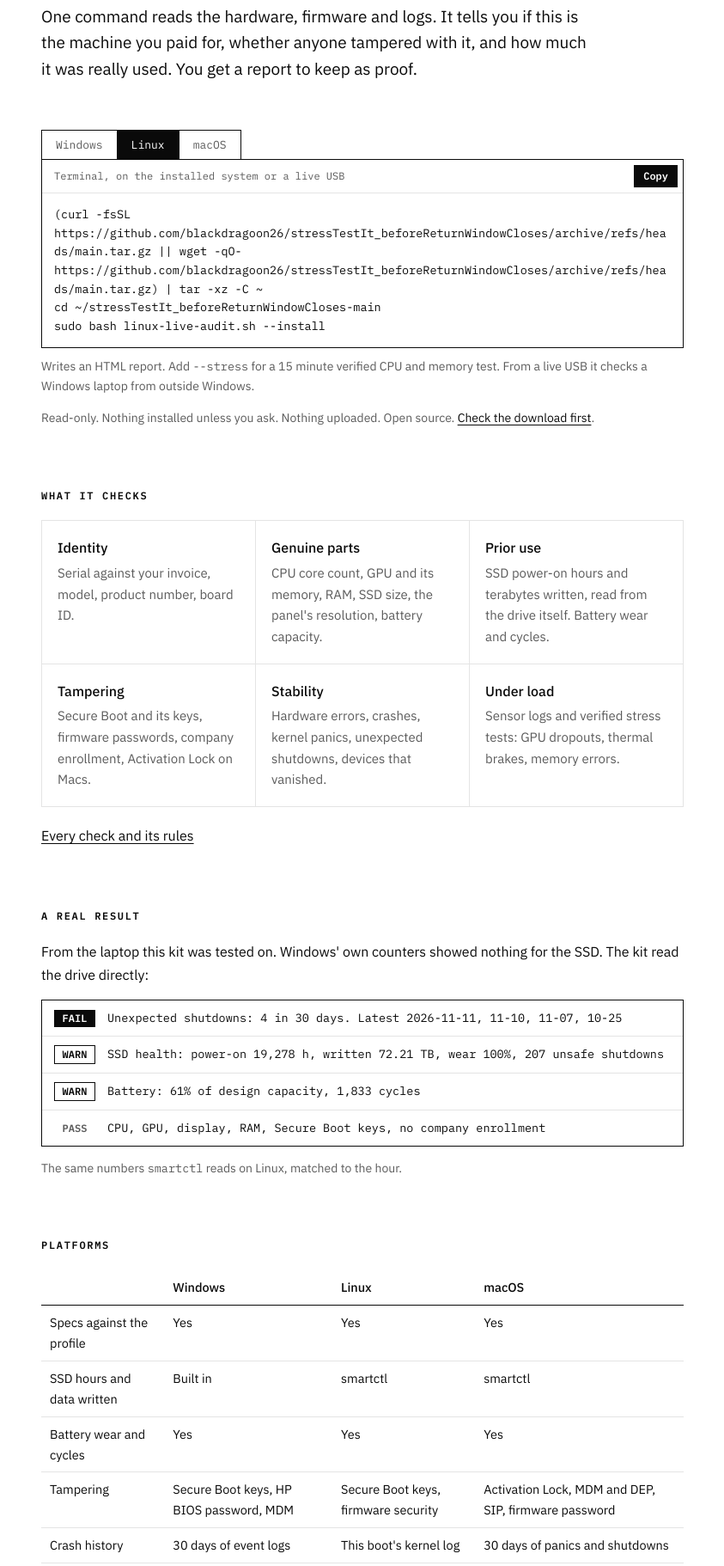
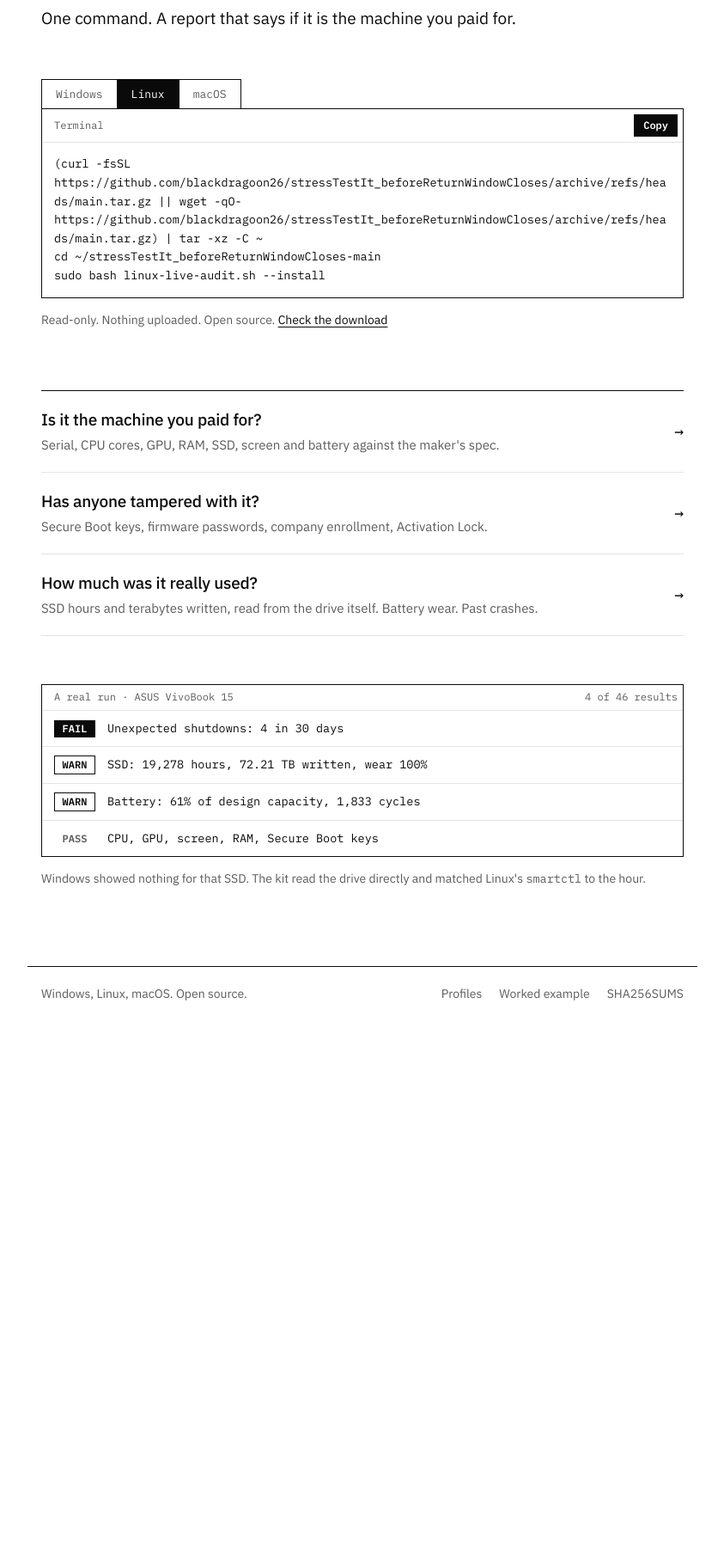
Before and after one commit to blackdragoon26/stressTestIt_beforeReturnWindowCloses, a plain HTML site: page docs/index.html in a window 1280 px wide. Shown: the part 278-2100 px from the top of the page at 86% size, without its empty margins (218-1061 px from the left). After the commit the page ends 1488 px from the top, so only its background shows below. Drawn offline with Linux system fonts and the light colour scheme.

Commit message:
feat: leaner landing page with motion and hover states
Signed-off-by: blackdragoon26 <sankalp.jha9643@gmail.com>

```diff
--- a/docs/index.html
+++ b/docs/index.html
@@ -13,7 +13,6 @@
   <nav>
     <a href="docs.html#guide">Guide</a>
     <a href="docs.html#checks">Checks</a>
-    <a href="docs.html#profiles">Profiles</a>
     <a href="docs.html#trust">Trust</a>
     <a href="https://github.com/blackdragoon26/stressTestIt_beforeReturnWindowCloses">GitHub</a>
   </nav>
@@ -21,12 +20,11 @@
 
 <main>
   <section class="hero">
-    <h1>Check your laptop before the return window closes.</h1>
-    <p class="lead">One command reads the hardware, firmware and logs. It tells you if this is the machine you
-      paid for, whether anyone tampered with it, and how much it was really used. You get a report to keep as proof.</p>
+    <h1>Check your laptop before the return window closes.<span class="caret" aria-hidden="true"></span></h1>
+    <p class="lead">One command. A report that says if it is the machine you paid for.</p>
   </section>
 
-  <section>
+  <section class="cmd">
     <div class="os" role="tablist" aria-label="Operating system">
       <button type="button" role="tab" id="tab-windows" aria-controls="panel-windows" aria-selected="true">Windows</button>
       <button type="button" role="tab" id="tab-linux" aria-controls="panel-linux" aria-selected="false">Linux</button>
@@ -35,96 +33,68 @@
 
     <div class="os-panel" role="tabpanel" id="panel-windows" aria-labelledby="tab-windows">
       <div class="code">
-        <div class="code-bar"><span>Terminal (Admin): press Win + X</span><button class="copy" type="button">Copy</button></div>
+        <div class="code-bar"><span>Terminal (Admin)</span><button class="copy" type="button">Copy</button></div>
 <pre><code>Set-ExecutionPolicy -Scope Process Bypass -Force
 Invoke-WebRequest https://github.com/blackdragoon26/stressTestIt_beforeReturnWindowCloses/archive/refs/heads/main.zip -OutFile $env:TEMP\omen-kit.zip -UseBasicParsing
 Expand-Archive $env:TEMP\omen-kit.zip -DestinationPath C:\omen-kit -Force
 cd C:\omen-kit\stressTestIt_beforeReturnWindowCloses-main
 .\omen-audit.ps1</code></pre>
       </div>
-      <p class="note">Writes a PDF report. Add <code>-Monitor -Minutes 60</code> during stress tests and <code>-Quick</code> every evening.</p>
     </div>
 
     <div class="os-panel" role="tabpanel" id="panel-linux" aria-labelledby="tab-linux" hidden>
       <div class="code">
-        <div class="code-bar"><span>Terminal, on the installed system or a live USB</span><button class="copy" type="button">Copy</button></div>
+        <div class="code-bar"><span>Terminal</span><button class="copy" type="button">Copy</button></div>
 <pre><code>(curl -fsSL https://github.com/blackdragoon26/stressTestIt_beforeReturnWindowCloses/archive/refs/heads/main.tar.gz || wget -qO- https://github.com/blackdragoon26/stressTestIt_beforeReturnWindowCloses/archive/refs/heads/main.tar.gz) | tar -xz -C ~
 cd ~/stressTestIt_beforeReturnWindowCloses-main
 sudo bash linux-live-audit.sh --install</code></pre>
       </div>
-      <p class="note">Writes an HTML report. Add <code>--stress</code> for a 15 minute verified CPU and memory test. From a live USB it checks a Windows laptop from outside Windows.</p>
     </div>
 
     <div class="os-panel" role="tabpanel" id="panel-mac" aria-labelledby="tab-mac" hidden>
       <div class="code">
-        <div class="code-bar"><span>Terminal</span><button class="copy" type="button">Copy</button></div>
+        <div class="code-bar"><span>Terminal &middot; experimental</span><button class="copy" type="button">Copy</button></div>
 <pre><code>curl -fsSL https://github.com/blackdragoon26/stressTestIt_beforeReturnWindowCloses/archive/refs/heads/main.tar.gz | tar -xz -C ~
 cd ~/stressTestIt_beforeReturnWindowCloses-main
 bash mac-audit.sh</code></pre>
       </div>
-      <p class="note">Experimental: not yet run on a real Mac. Writes an HTML report. For SSD hours, install smartmontools first.</p>
     </div>
 
-    <p class="fine">Read-only. Nothing installed unless you ask. Nothing uploaded. Open source.
-      <a href="docs.html#trust">Check the download first</a>.</p>
+    <p class="fine">Read-only. Nothing uploaded. Open source. <a href="docs.html#trust">Check the download</a></p>
   </section>
 
   <section>
-    <h2>What it checks</h2>
-    <div class="grid">
-      <div><h3>Identity</h3><p>Serial against your invoice, model, product number, board ID.</p></div>
-      <div><h3>Genuine parts</h3><p>CPU core count, GPU and its memory, RAM, SSD size, the panel's resolution, battery capacity.</p></div>
-      <div><h3>Prior use</h3><p>SSD power-on hours and terabytes written, read from the drive itself. Battery wear and cycles.</p></div>
-      <div><h3>Tampering</h3><p>Secure Boot and its keys, firmware passwords, company enrollment, Activation Lock on Macs.</p></div>
-      <div><h3>Stability</h3><p>Hardware errors, crashes, kernel panics, unexpected shutdowns, devices that vanished.</p></div>
-      <div><h3>Under load</h3><p>Sensor logs and verified stress tests: GPU dropouts, thermal brakes, memory errors.</p></div>
-    </div>
-    <p class="more"><a href="docs.html#checks">Every check and its rules</a></p>
+    <ul class="qs">
+      <li><a href="docs.html#checks">
+        <span class="q">Is it the machine you paid for?</span>
+        <span class="a">Serial, CPU cores, GPU, RAM, SSD, screen and battery against the maker's spec.</span>
+        <span class="arrow" aria-hidden="true">&rarr;</span></a></li>
+      <li><a href="docs.html#checks">
+        <span class="q">Has anyone tampered with it?</span>
+        <span class="a">Secure Boot keys, firmware passwords, company enrollment, Activation Lock.</span>
+        <span class="arrow" aria-hidden="true">&rarr;</span></a></li>
+      <li><a href="docs.html#checks">
+        <span class="q">How much was it really used?</span>
+        <span class="a">SSD hours and terabytes written, read from the drive itself. Battery wear. Past crashes.</span>
+        <span class="arrow" aria-hidden="true">&rarr;</span></a></li>
+    </ul>
   </section>
 
   <section>
-    <h2>A real result</h2>
-    <p>From the laptop this kit was tested on. Windows' own counters showed nothing for the SSD. The kit read the drive directly:</p>
-    <div class="result">
-      <div class="row"><span class="tag fail">FAIL</span><span>Unexpected shutdowns: 4 in 30 days. Latest 2026-11-11, 11-10, 11-07, 10-25</span></div>
-      <div class="row"><span class="tag warn">WARN</span><span>SSD health: power-on 19,278 h, written 72.21 TB, wear 100%, 207 unsafe shutdowns</span></div>
+    <div class="result run" id="result">
+      <div class="code-bar"><span>A real run &middot; ASUS VivoBook 15</span><span>4 of 46 results</span></div>
+      <div class="row"><span class="tag fail">FAIL</span><span>Unexpected shutdowns: 4 in 30 days</span></div>
+      <div class="row"><span class="tag warn">WARN</span><span>SSD: 19,278 hours, 72.21 TB written, wear 100%</span></div>
       <div class="row"><span class="tag warn">WARN</span><span>Battery: 61% of design capacity, 1,833 cycles</span></div>
-      <div class="row"><span class="tag pass">PASS</span><span>CPU, GPU, display, RAM, Secure Boot keys, no company enrollment</span></div>
+      <div class="row"><span class="tag pass">PASS</span><span>CPU, GPU, screen, RAM, Secure Boot keys</span></div>
     </div>
-    <p class="fine">The same numbers <code>smartctl</code> reads on Linux, matched to the hour.</p>
-  </section>
-
-  <section>
-    <h2>Platforms</h2>
-    <div class="matrix">
-      <table>
-        <tr><th></th><th>Windows</th><th>Linux</th><th>macOS</th></tr>
-        <tr><td>Specs against the profile</td><td>Yes</td><td>Yes</td><td>Yes</td></tr>
-        <tr><td>SSD hours and data written</td><td>Built in</td><td>smartctl</td><td>smartctl</td></tr>
-        <tr><td>Battery wear and cycles</td><td>Yes</td><td>Yes</td><td>Yes</td></tr>
-        <tr><td>Tampering</td><td>Secure Boot keys, HP BIOS password, MDM</td><td>Secure Boot keys, firmware security</td><td>Activation Lock, MDM and DEP, SIP, firmware password</td></tr>
-        <tr><td>Crash history</td><td>30 days of event logs</td><td>This boot's kernel log</td><td>30 days of panics and shutdowns</td></tr>
-        <tr><td>Under load</td><td>Sensor log during your tests</td><td>15 min verified stress test</td><td>Not yet</td></tr>
-        <tr><td>Report</td><td>PDF and HTML</td><td>HTML</td><td>HTML</td></tr>
-        <tr><td>Status</td><td>Tested</td><td>Tested</td><td>Experimental</td></tr>
-      </table>
-    </div>
-  </section>
-
-  <section>
-    <h2>Supported laptops</h2>
-    <p>Every laptop runs the health, tamper and prior-use checks. With a profile, every spec is also compared against what the maker promised.</p>
-    <ul class="plain">
-      <li>HP OMEN Transcend 16-u0005TX (834T6PA)</li>
-      <li>ASUS VivoBook 15 X515DA</li>
-    </ul>
-    <p class="more"><a href="docs.html#profiles">Add your laptop</a></p>
+    <p class="fine">Windows showed nothing for that SSD. The kit read the drive directly and matched Linux's <code>smartctl</code> to the hour.</p>
   </section>
 </main>
 
 <footer>
-  <span>Open source. Not affiliated with HP, ASUS, Apple or Microsoft.</span>
-  <a href="SHA256SUMS.txt">SHA256SUMS</a>
+  <span>Windows, Linux, macOS. Open source.</span>
+  <span class="links"><a href="docs.html#profiles">Profiles</a><a href="docs.html#omen-day">Worked example</a><a href="SHA256SUMS.txt">SHA256SUMS</a></span>
 </footer>
 
 <script>
@@ -156,6 +126,12 @@ bash mac-audit.sh</code></pre>
       try { navigator.clipboard.writeText(code.innerText).then(done, selectInstead); } catch (e) { selectInstead(); }
     });
   });
+
+  // Hovering the sample result runs the scan again
+  var result = document.getElementById('result');
+  result.addEventListener('mouseenter', function () {
+    result.classList.remove('run'); void result.offsetWidth; result.classList.add('run');
+  });
 })();
 </script>
 </body>
--- a/docs/site.css
+++ b/docs/site.css
@@ -49,8 +49,14 @@ main > *, article > * { min-width: 0; }
 }
 .mark { font: 600 14px/1 var(--mono); letter-spacing: 0.14em; text-decoration: none; }
 nav { display: flex; flex-wrap: wrap; gap: 4px 22px; font-size: 15px; }
-nav a { text-decoration: none; color: var(--muted); }
-nav a:hover, nav a[aria-current] { color: var(--fg); }
+/* links in the header and footer: an underline that draws in from the left */
+nav a, footer .links a {
+  text-decoration: none; color: var(--muted); padding-bottom: 2px;
+  background: linear-gradient(currentColor, currentColor) 0 100% / 0 1px no-repeat;
+  transition: background-size .28s cubic-bezier(.2,.7,.2,1), color .2s;
+}
+nav a:hover, nav a[aria-current], footer .links a:hover { color: var(--fg); background-size: 100% 1px; }
+footer .links { display: flex; flex-wrap: wrap; gap: 4px 20px; }
 
 /* landing */
 section { padding: 52px 0 4px; }
@@ -69,7 +75,10 @@ h3 { font-size: 16px; font-weight: 500; margin: 0 0 4px; }
   background: var(--bg); color: var(--muted); border: 0; border-right: 1px solid var(--fg);
 }
 .os button:last-child { border-right: 0; }
+.os button { transition: background-color .2s, color .2s; }
+.os button:hover { color: var(--fg); background: var(--soft); }
 .os button[aria-selected="true"] { background: var(--fg); color: var(--bg); }
+.os-panel:not([hidden]) { animation: swap .32s cubic-bezier(.2,.7,.2,1); }
 .os-panel .note { font-size: 14px; color: var(--muted); margin: 10px 0 0; }
 
 /* code: a label bar on top carries the copy button, so it never covers the command */
@@ -93,9 +102,33 @@ pre, code { font-family: var(--mono); font-size: 13.5px; }
 .grid > div { padding: 18px; border-right: 1px solid var(--rule); border-bottom: 1px solid var(--rule); }
 .grid p { margin: 0; color: var(--muted); font-size: 15px; }
 
-/* sample result */
-.result { border: 1px solid var(--fg); font: 13.5px/1.5 var(--mono); }
-.row { display: flex; gap: 14px; padding: 10px 14px; border-bottom: 1px solid var(--rule); align-items: baseline; }
+/* the three questions */
+.qs { list-style: none; padding: 0; margin: 0; border-top: 1px solid var(--fg); }
+.qs li { border-bottom: 1px solid var(--rule); }
+.qs a {
+  display: grid; grid-template-columns: 1fr auto; gap: 2px 20px; align-items: center;
+  padding: 18px 12px; margin: 0 -12px; text-decoration: none;
+  transition: background-color .25s;
+}
+.qs .q { font-size: 19px; font-weight: 500; letter-spacing: -0.01em; }
+.qs .a { grid-column: 1; color: var(--muted); font-size: 15px; min-width: 0; }
+.qs .arrow { grid-column: 2; grid-row: 1 / span 2; font: 18px var(--mono); transition: transform .3s cubic-bezier(.2,.7,.2,1); }
+.qs a:hover { background: var(--soft); }
+.qs a:hover .arrow { transform: translateX(6px); }
+
+/* sample result: a scan line sweeps down and each tag stamps as it passes */
+.result { position: relative; overflow: hidden; border: 1px solid var(--fg); font: 13.5px/1.5 var(--mono); }
+.result .code-bar span:last-child { color: var(--muted); }
+.result.run::after {
+  content: ""; position: absolute; left: 0; right: 0; top: 0; height: 2px; background: var(--fg);
+  animation: scan 1.5s .35s cubic-bezier(.45,0,.25,1) both;
+}
+.result.run .row:nth-of-type(2) .tag { animation: stamp .4s .55s both; }
+.result.run .row:nth-of-type(3) .tag { animation: stamp .4s .85s both; }
+.result.run .row:nth-of-type(4) .tag { animation: stamp .4s 1.15s both; }
+.result.run .row:nth-of-type(5) .tag { animation: stamp .4s 1.45s both; }
+.row { display: flex; gap: 14px; padding: 10px 14px; border-bottom: 1px solid var(--rule); align-items: baseline; transition: background-color .2s; }
+.row:hover { background: var(--soft); }
 .row:last-child { border-bottom: 0; }
 .row > span:last-child { min-width: 0; overflow-wrap: anywhere; }
 .tag { flex: 0 0 48px; text-align: center; font-weight: 600; font-size: 12px; padding: 1px 0; }
@@ -130,4 +163,25 @@ article input[type="checkbox"] { accent-color: var(--fg); margin-right: 6px; }
 article .code { margin: 16px 0; }
 .status { color: var(--muted); }
 
-@media (prefers-reduced-motion: reduce) { * { scroll-behavior: auto !important; } }
+/* motion: short, and every animated thing is readable before, during and after */
+.copy { transition: background-color .2s, color .2s, box-shadow .2s; }
+.copy:hover { background: var(--bg); color: var(--fg); box-shadow: inset 0 0 0 1px var(--fg); }
+.hero h1, .hero .lead { animation: rise .7s cubic-bezier(.2,.7,.2,1) both; }
+.hero .lead { animation-delay: .08s; }
+.cmd { animation: rise .7s .14s cubic-bezier(.2,.7,.2,1) both; }
+.caret {
+  display: inline-block; width: .42em; height: .78em; margin-left: .1em; vertical-align: -0.04em;
+  background: var(--fg); animation: blink 1.1s steps(1) infinite;
+}
+article.in { animation: rise .45s cubic-bezier(.2,.7,.2,1) both; }
+
+@keyframes rise  { from { transform: translateY(12px); } to { transform: none; } }
+@keyframes swap  { from { opacity: .35; transform: translateY(4px); } to { opacity: 1; transform: none; } }
+@keyframes blink { 50% { opacity: 0; } }
+@keyframes scan  { 0% { top: 0; opacity: 1; } 92% { opacity: 1; } 100% { top: 100%; opacity: 0; } }
+@keyframes stamp { 0% { transform: scale(1.3); } 60% { transform: scale(.94); } 100% { transform: none; } }
+
+@media (prefers-reduced-motion: reduce) {
+  *, *::before, *::after { animation: none !important; transition: none !important; scroll-behavior: auto !important; }
+  .result.run::after { display: none; }
+}
```
Also changed, not shown: docs/docs.html (+3 -3 lines).
